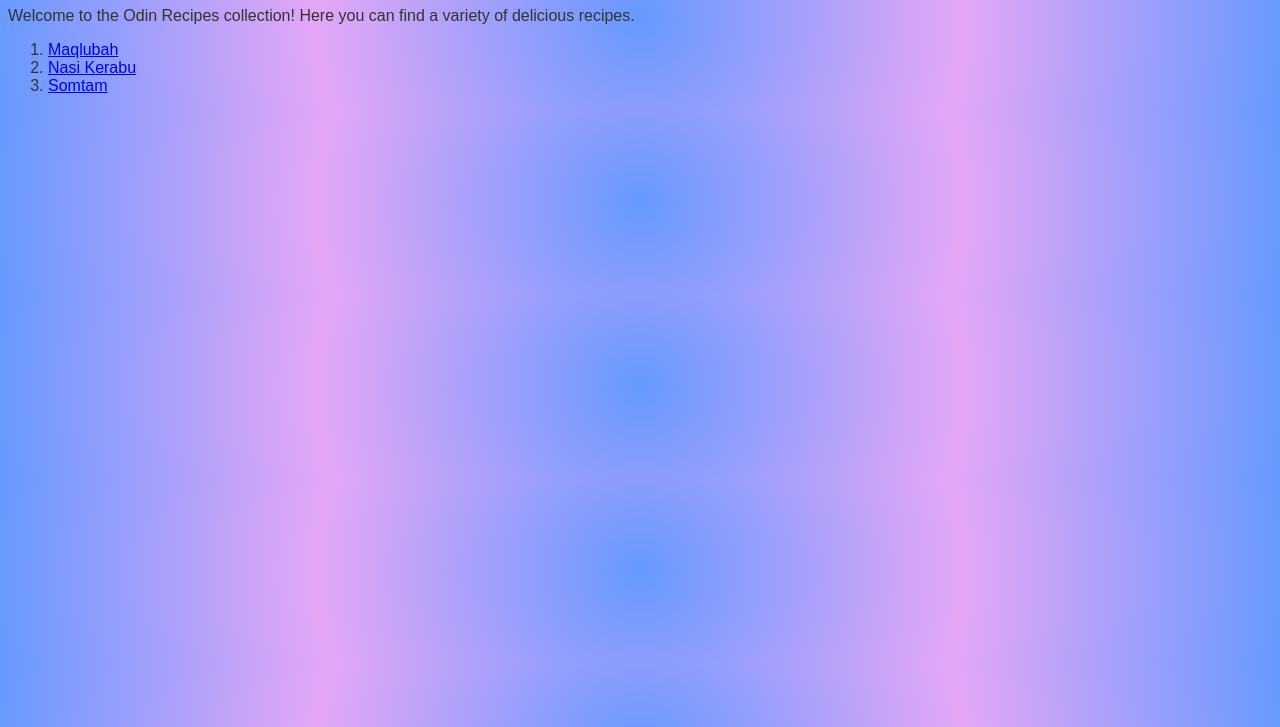
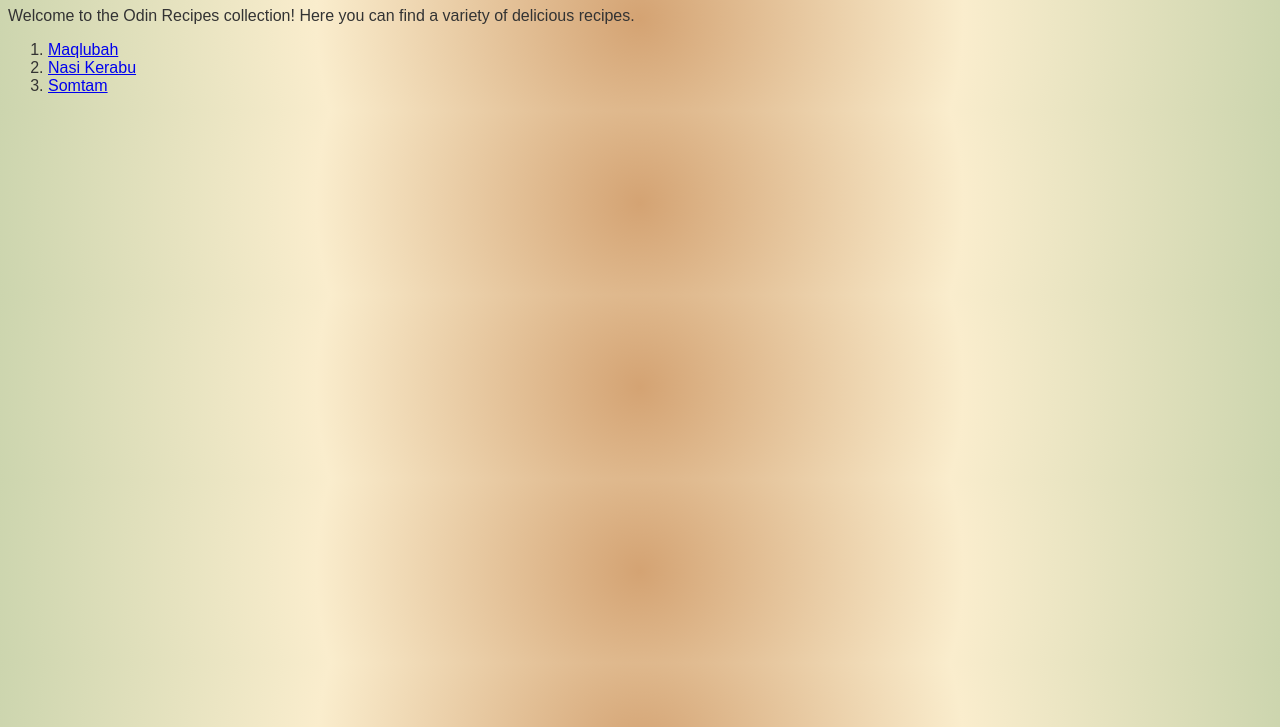
Before and after one commit to nhilya/odin-recipes, a plain HTML site: page index.html in a window 1280 px wide. Shown: the part 73-800 px from the top of the page. Drawn offline with Linux system fonts and the light colour scheme.

Commit message:
change gradient colours

```diff
--- a/style.css
+++ b/style.css
@@ -1,6 +1,6 @@
 body {
   font-family:Arial, Helvetica, sans-serif ;
-  background: radial-gradient(circle, #6699ff, #e4a7f6, #6699ff);
+  background: radial-gradient(circle, #d4a373, #faedcd, #ccd5ae);
   color: #333;
 }
 
```
